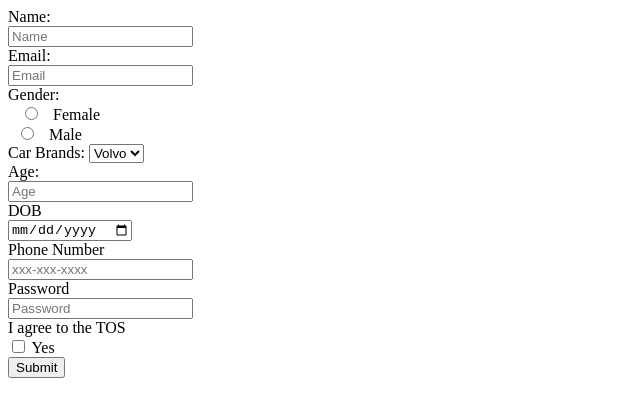
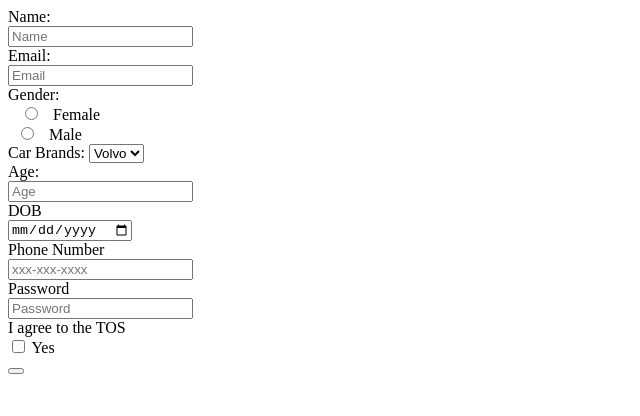
Before and after one commit to acciojob/signup-form-car-vedikamishragithub, a website: page main.html in a window 1280 px wide. Shown: the whole page, without its empty margins (0-640 px from the left). Drawn offline with Linux system fonts and the light colour scheme.

Commit message:
created a submission

```diff
--- a/main.html
+++ b/main.html
@@ -46,7 +46,7 @@
 	<input type="checkbox" id="tos" required >
 	<label>Yes</label>	<br>
 
-	<button type="submit" id="submit" value="Submit">Submit</button>
+	<button type="submit">
 	</form>
     <script type="text/javascript" src="./script.js">
 </script>
```
